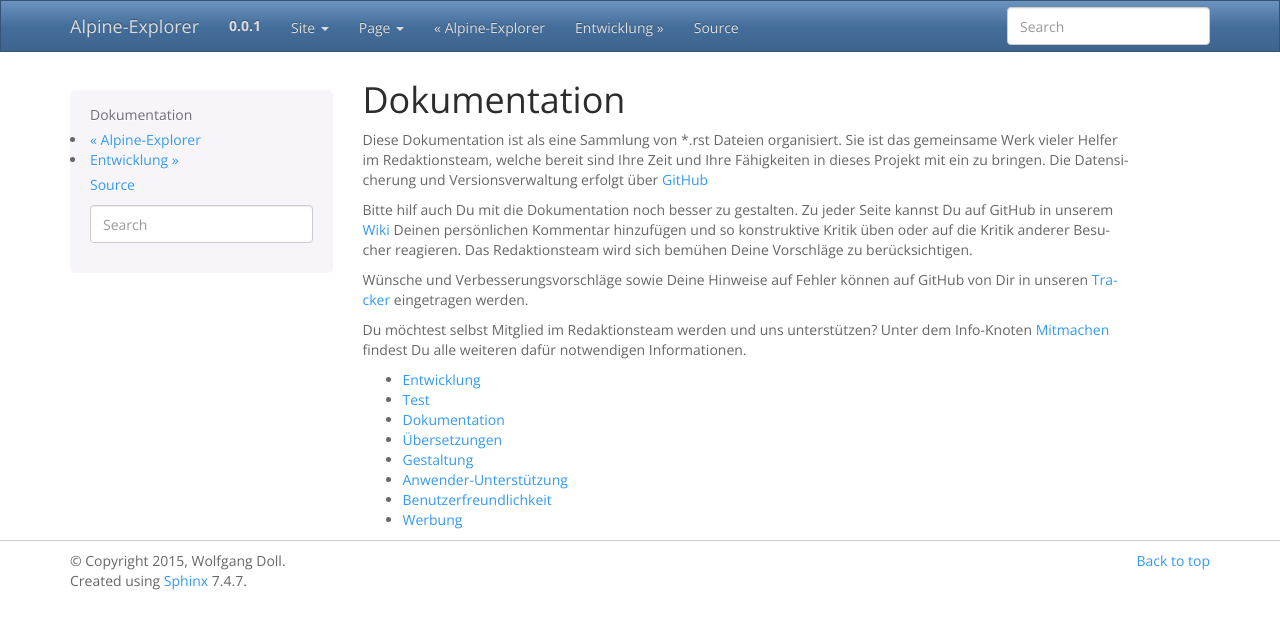
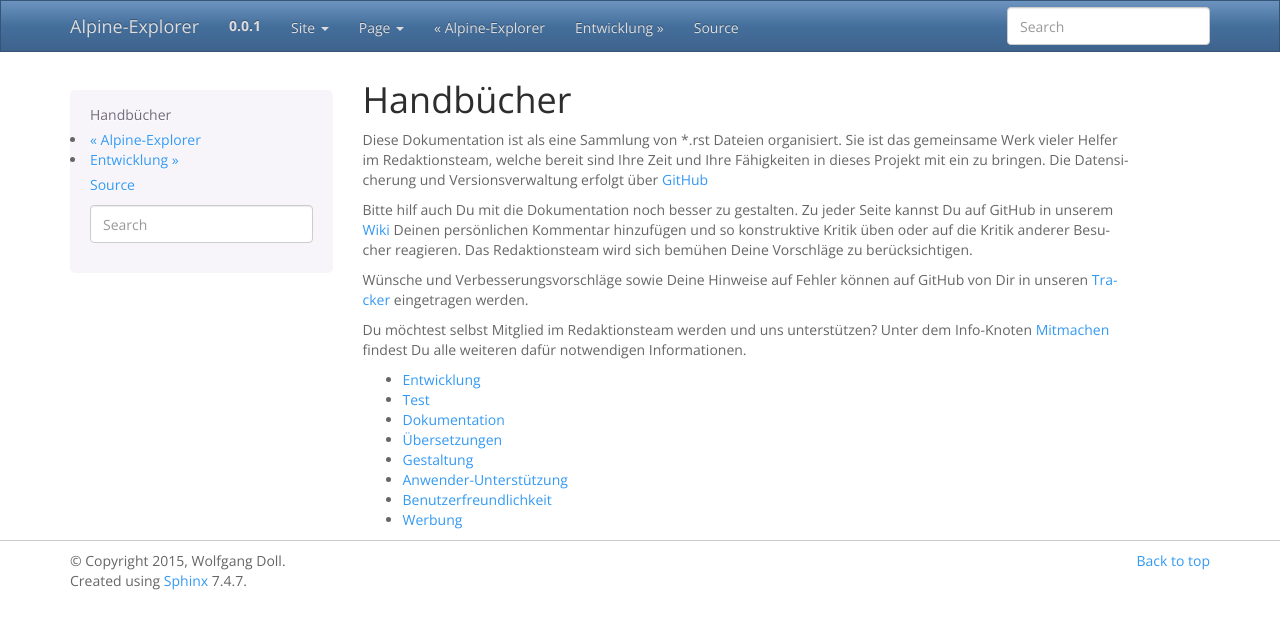
Before and after one commit to wodo/alpine-explorer, a Sphinx documentation site: the page built from docs/Manual/manual.rst, in a window 1280 px wide. Shown: the top 629 px of the page. Built offline with Sphinx 7.4.7, drawn with Linux system fonts in a browser that asks for light colours.

Commit message:
adapted to the new structure

```diff
--- a/docs/Manual/manual.rst
+++ b/docs/Manual/manual.rst
@@ -1,8 +1,8 @@
-.. _documentation:
+.. _manual:
 
-=============
-Dokumentation
-=============
+==========
+Handbücher
+==========
 
 Diese Dokumentation ist als eine Sammlung von \*.rst Dateien organisiert. Sie ist das gemeinsame Werk vieler Helfer im Redaktionsteam, welche bereit sind Ihre Zeit und Ihre Fähigkeiten in dieses Projekt mit ein zu bringen. Die Datensicherung und Versionsverwaltung erfolgt über `GitHub <github_>`_
 
```
